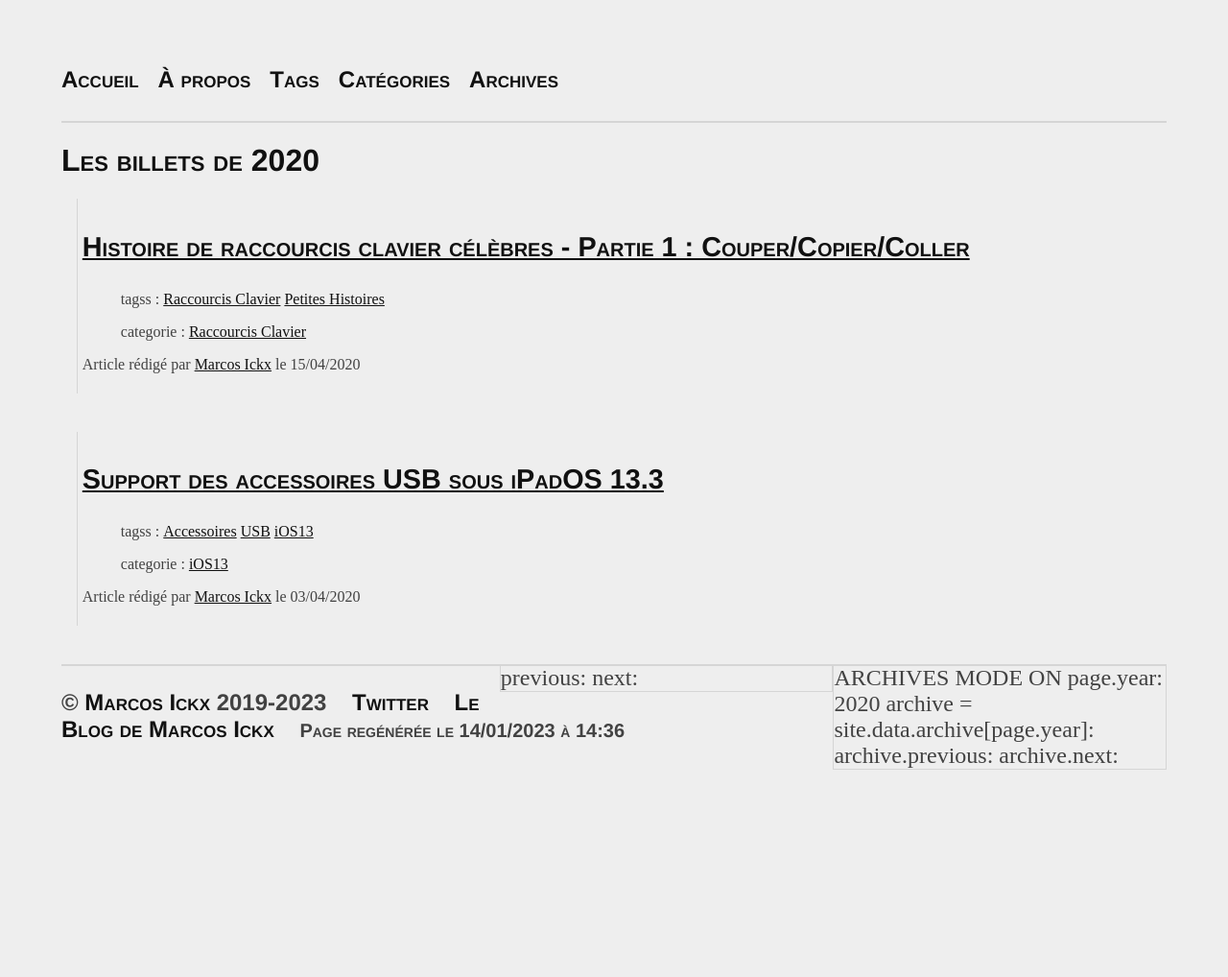
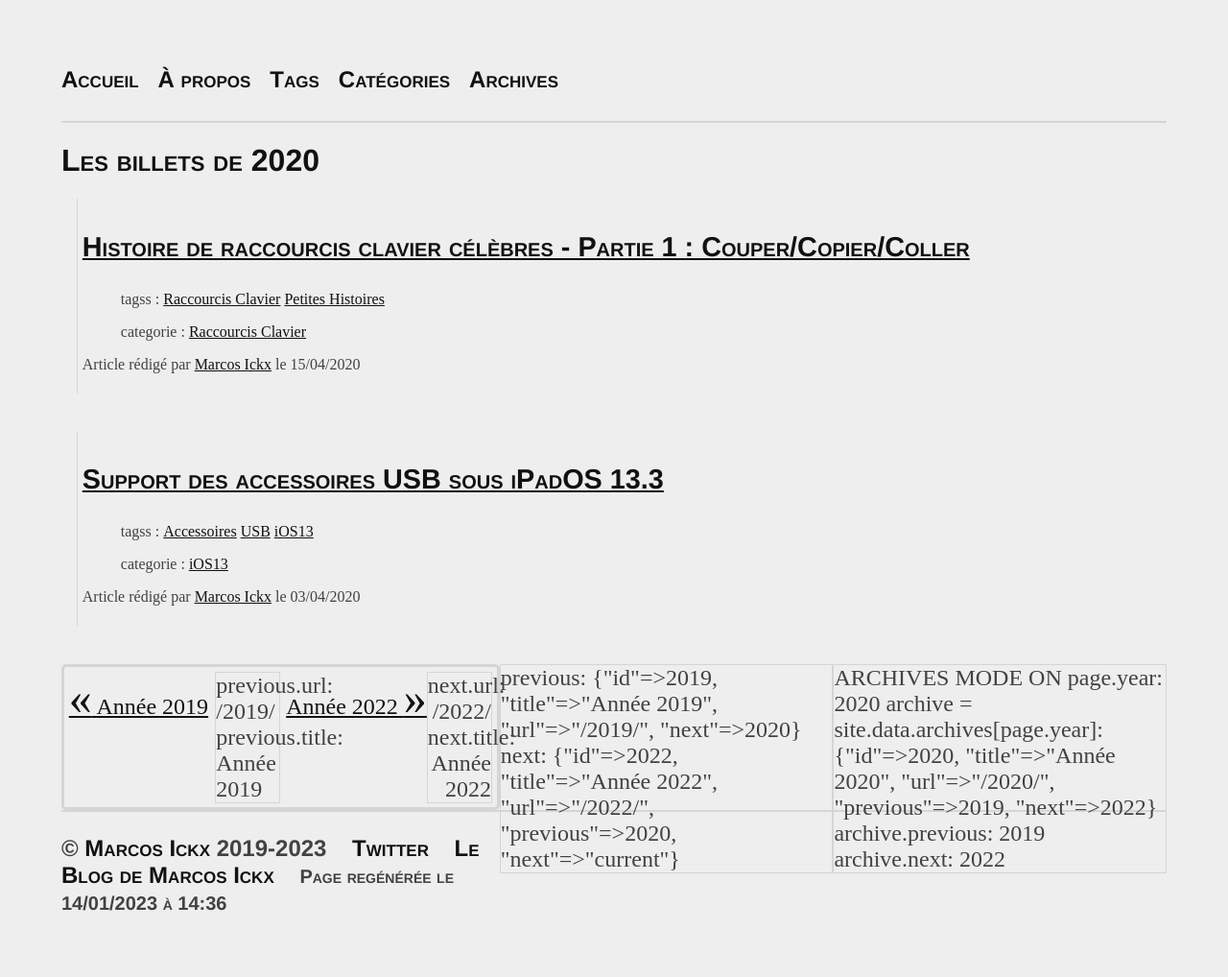
Before and after one commit to MarcosIckx/PreviewMarcosxNet, a Jekyll site: the page built from _pages/2020.md, in a window 1280 px wide. Shown: the whole page at 96% size. Built offline with Jekyll 4.4.1, drawn with Linux system fonts in a browser that asks for light colours; before the commit the page ends 900 px from its top, so only the background shows below that.

Commit message:
Update previous-next.html

```diff
--- a/_includes/previous-next.html
+++ b/_includes/previous-next.html
@@ -32,18 +32,18 @@ page.next: {{page.next}}
   {%- assign previous = page.previous -%}
   {%- assign next = page.next -%}
 {%- elsif page.layout contains "archives" -%}
-{%- assign archive = site.data.archive[page.year] -%}
+{%- assign archive = site.data.archives[page.year] -%}
 {%- if debugMode -%}
 <div class="debug">
   ARCHIVES MODE ON
 page.year: {{page.year}}
-archive = site.data.archive[page.year]: {{archive}}
+archive = site.data.archives[page.year]: {{archive}}
 archive.previous: {{archive.previous}}
 archive.next: {{archive.next}}
 </div>
 {%- endif -%}
-  {%- assign previous = site.data.archive[archive.previous] -%}
-  {%- assign next = site.data.archive[archive.next] -%}
+  {%- assign previous = site.data.archives[archive.previous] -%}
+  {%- assign next = site.data.archives[archive.next] -%}
 {%- endif -%}
 {%- if debugMode -%}
 <div class="debug">
```
